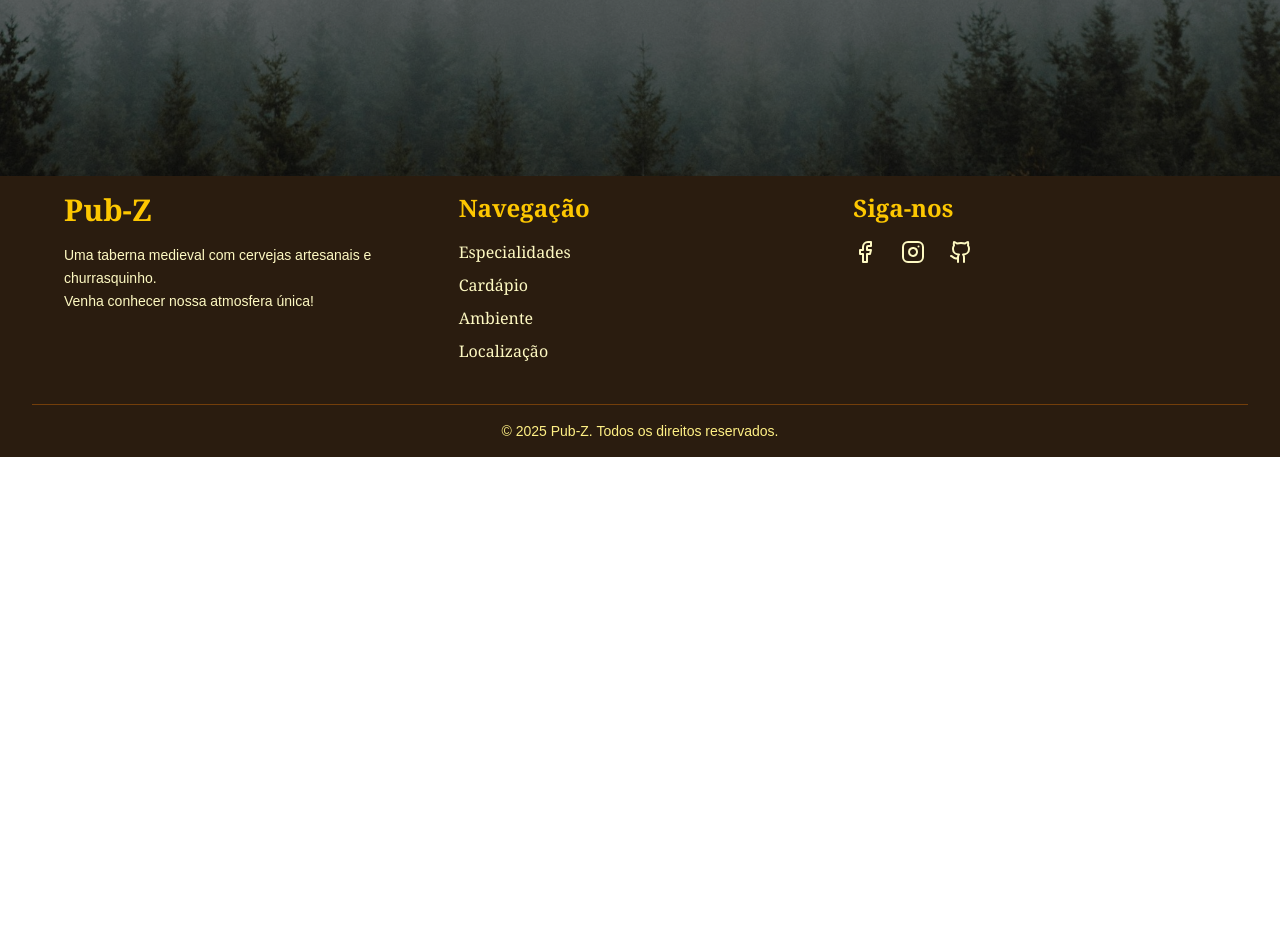
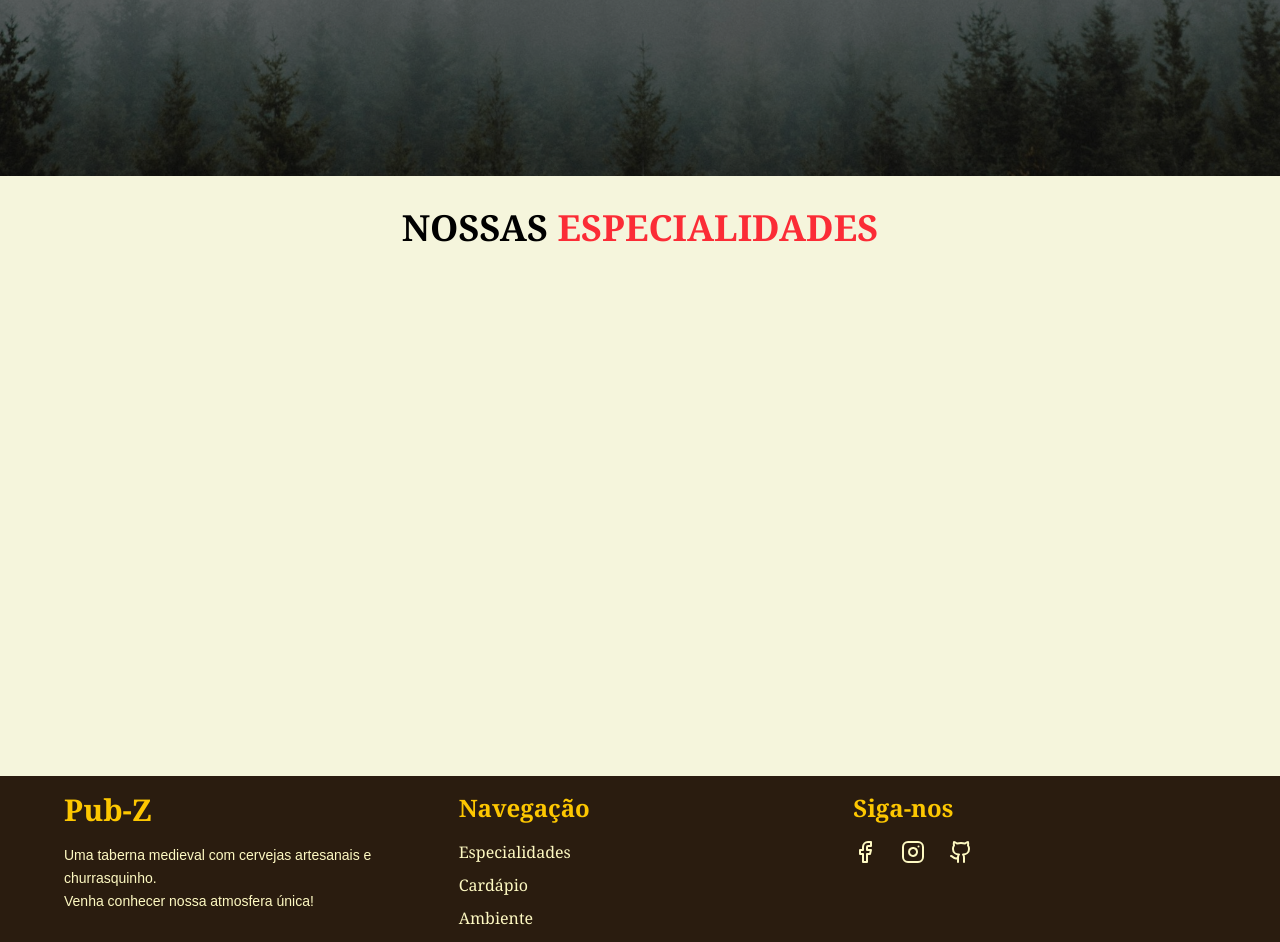
Before and after one commit to andre-0303/pubz, a Next.js app: page / in a window 1280 px wide. Shown: the part 492-1434 px from the top of the page. Before the commit the page ends 949 px from the top, so only its background shows below. Built offline with nearby package versions, Linux system fonts and the light colour scheme.

Commit message:
:sparkles: Adiciona Especialidades

```diff
--- a/src/app/page.tsx
+++ b/src/app/page.tsx
@@ -1,9 +1,11 @@
 import Banner from "@/components/Banner";
+import Especialidades from "@/components/Especialidades";
 
 export default function Home() {
   return (
     <>
     <Banner/>
+    <Especialidades/>
     </>
   );
 }
--- /dev/null
+++ b/src/components/Especialidades.tsx
@@ -0,0 +1,10 @@
+export default function Especialidades() {
+    return (
+        <>
+            <div className="px-8 py-4 h-[600px] flex justify-center bg-[#f5f5dc]">
+                <h1 className="text-4xl font-serif font-semibold mt-4 uppercase">Nossas <span className="text-red-500">especialidades</span></h1>
+
+            </div>
+        </>
+    )
+}
```
